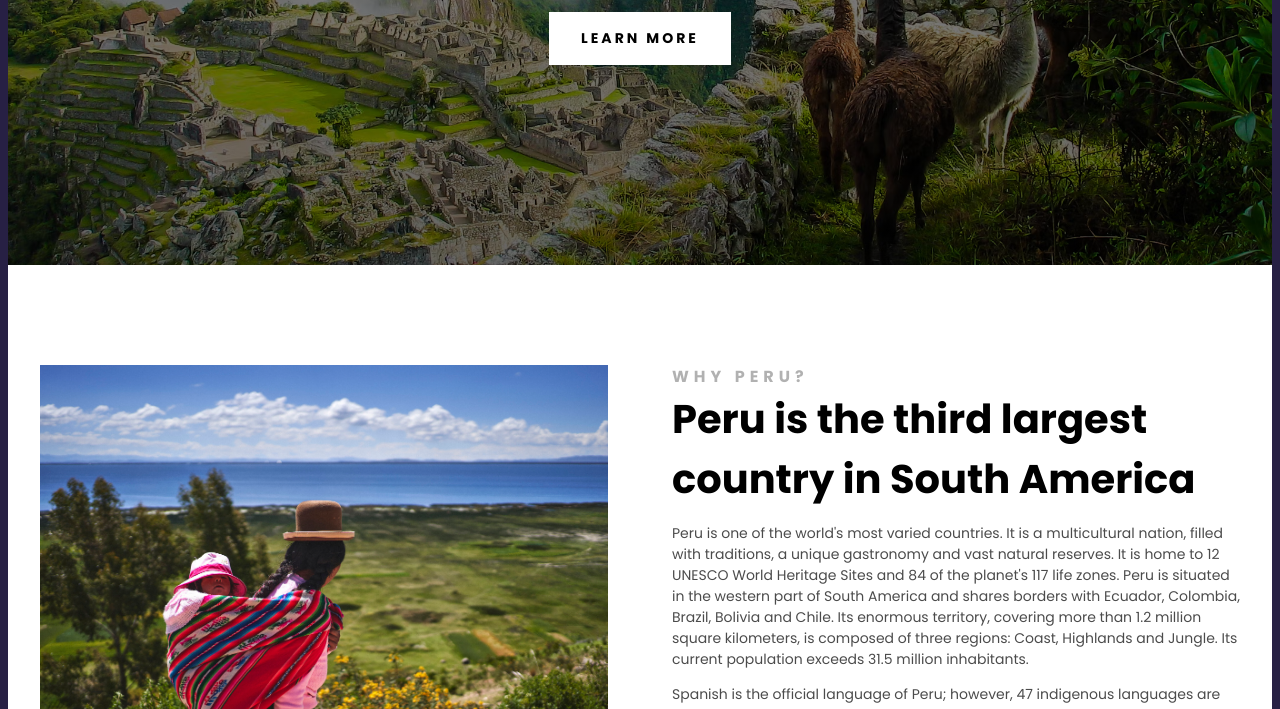
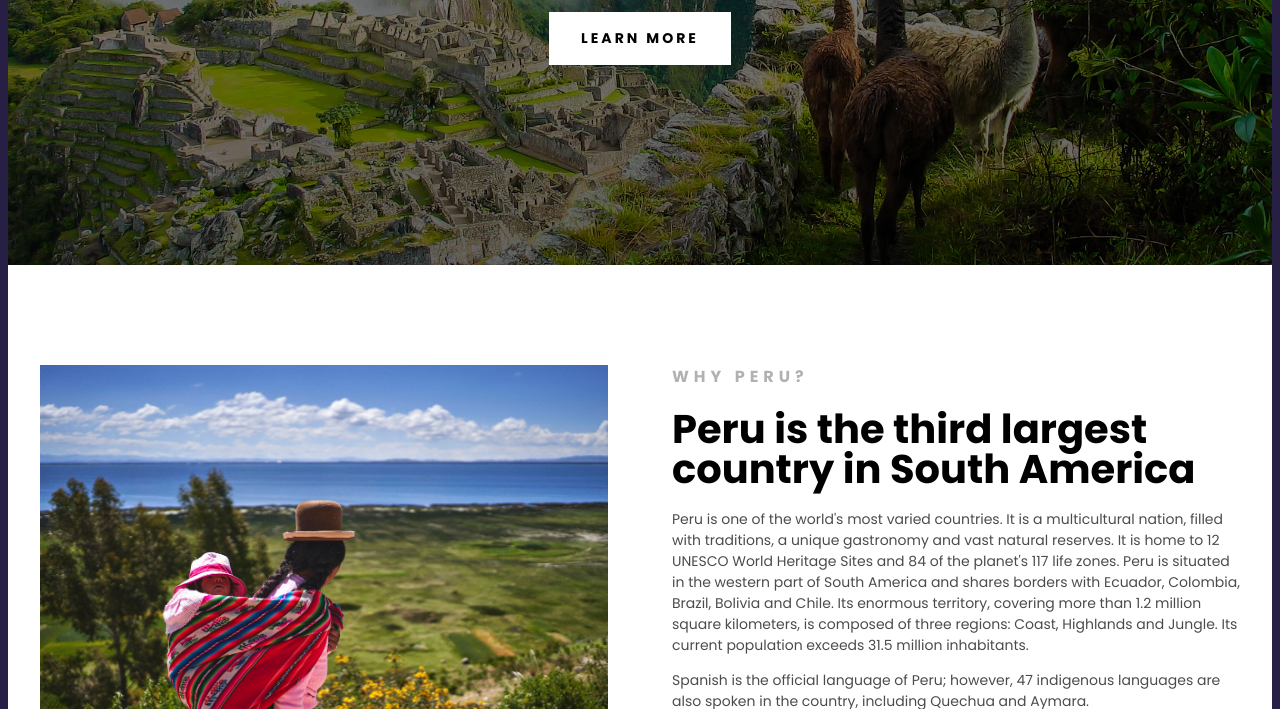
Before and after one commit to vjc1988/peru-project, a plain HTML site: page index.html in a window 1280 px wide. Shown: the part 480-1189 px from the top of the page. Drawn offline with Linux system fonts and the light colour scheme.

Commit message:
Changed the margin and line spacing of h2 in main

```diff
--- a/src/styles.css
+++ b/src/styles.css
@@ -56,8 +56,8 @@ main {
 main h2 {
   font-weight: 700;
   font-size: 40px;
-  line-height: 1.5;
-  margin: 0;
+  line-height: 1;
+  margin: 20px 0;
 }
 
 main h3 {
```
